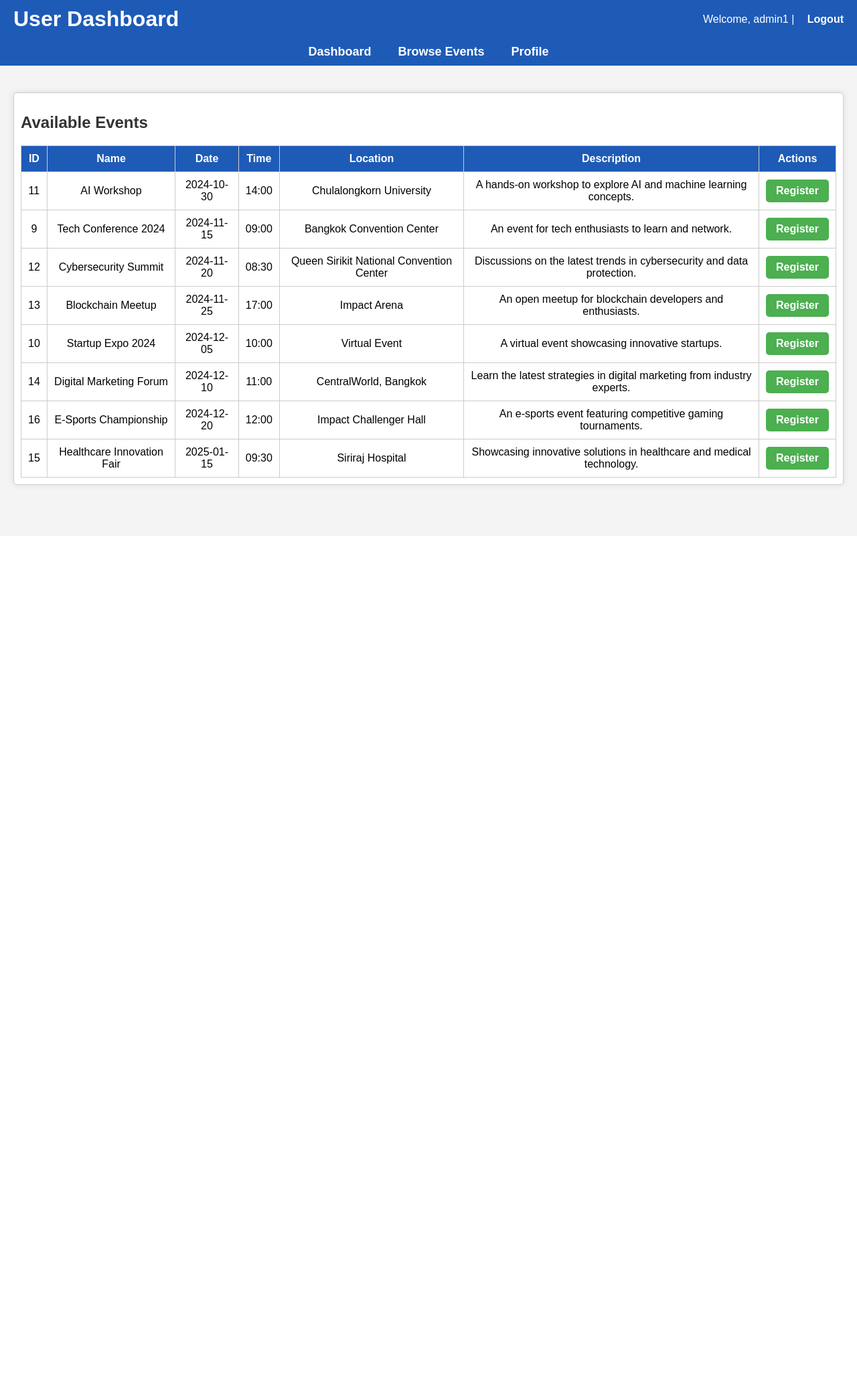
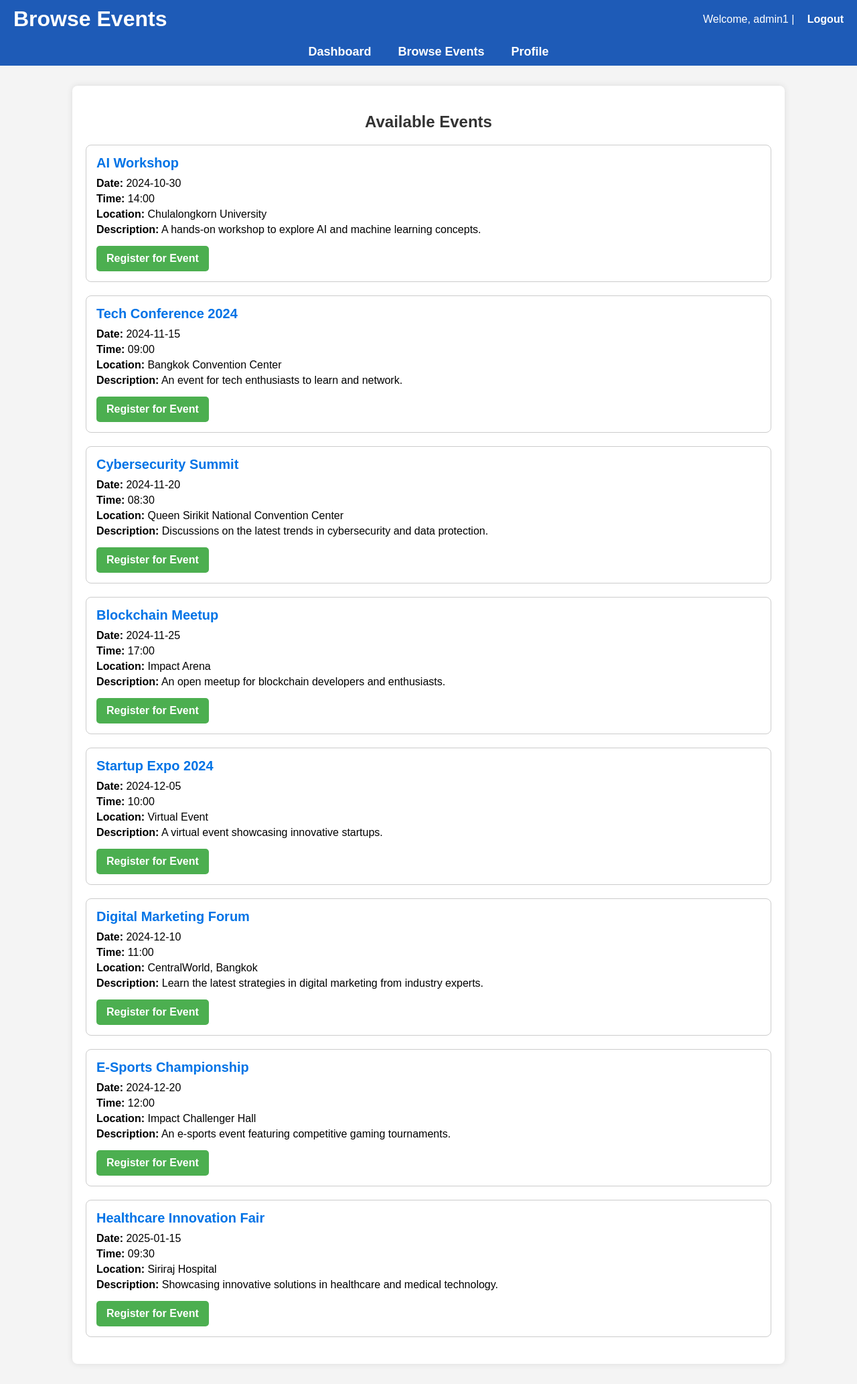
Before and after one commit to Overgodev/EventSynergy, a PHP site: page /user/user.php in a window 1280 px wide. Shown: the whole page at 67% size. Before the commit the page ends 731 px from the top, so only its background shows below. Run offline with PHP 8.4, Linux system fonts and the light colour scheme; a user stored in the database is signed in; data comes from the database, SQL or seed files in the repository; tables that the repository leaves empty hold one stand-in row (values such as "Sample post").

Commit message:
update eevent lay out user side

```diff
--- a/user/user.php
+++ b/user/user.php
@@ -4,17 +4,45 @@ if (!isset($_SESSION['user_id']) || $_SESSION['user_type'] != 'User') {
     header('Location: ../auth/login.php');
     exit;
 }
+
 include '../config/db_connect.php';
 
-// Fetch all events for users
-$events = $conn->query("SELECT * FROM Events ORDER BY event_date ASC, event_time ASC");
+// Get current user ID
+$user_id = $_SESSION['user_id'];
+
+// Fetch events that the user has not registered for
+$query = "
+    SELECT e.event_id, e.event_name, e.event_date, e.event_time, e.location, e.description
+    FROM events e
+    LEFT JOIN attendees a ON e.event_id = a.event_id AND a.user_id = ?
+    WHERE a.user_id IS NULL
+    ORDER BY e.event_date ASC, e.event_time ASC";
+
+$stmt = $conn->prepare($query);
+
+// Check if the prepare statement failed
+if (!$stmt) {
+    die("Error preparing the statement: " . $conn->error);
+}
+
+$stmt->bind_param("i", $user_id);
+$stmt->execute();
+$result = $stmt->get_result();
+
+// Prepare events list
+$events = [];
+if ($result->num_rows > 0) {
+    while ($row = $result->fetch_assoc()) {
+        $events[] = $row;
+    }
+}
 ?>
 <!DOCTYPE html>
 <html lang="en">
 <head>
     <meta charset="UTF-8">
     <meta name="viewport" content="width=device-width, initial-scale=1.0">
-    <title>User Dashboard</title>
+    <title>Browse Events</title>
     <link rel="stylesheet" href="../assets/css/style.css">
     <style>
         /* Header styling */
@@ -25,6 +53,8 @@ $events = $conn->query("SELECT * FROM Events ORDER BY event_date ASC, event_time
             display: flex;
             justify-content: space-between;
             align-items: center;
+            width: 100%;
+            box-sizing: border-box;
         }
         header h1 {
             margin: 0;
@@ -47,6 +77,8 @@ $events = $conn->query("SELECT * FROM Events ORDER BY event_date ASC, event_time
             display: flex;
             justify-content: center;
             padding: 10px 0;
+            width: 100%;
+            box-sizing: border-box;
         }
         nav a {
             color: white; /* White text */
@@ -58,45 +90,44 @@ $events = $conn->query("SELECT * FROM Events ORDER BY event_date ASC, event_time
         nav a:hover {
             text-decoration: underline;
         }
-        /* Container styles */
+        /* Container styling */
         .container {
+            width: 80%;
+            max-width: 1200px;
+            margin: 30px auto;
             padding: 20px;
+            background-color: white;
+            border-radius: 8px;
+            box-shadow: 0 0 10px rgba(0, 0, 0, 0.1);
         }
-        .section {
-            margin: 20px 0;
-            padding: 10px;
+        h2 {
+            text-align: center;
+            margin-bottom: 20px;
+            font-size: 24px;
+        }
+        .event-card {
             border: 1px solid #ccc;
-            border-radius: 5px;
+            padding: 15px;
+            border-radius: 8px;
+            margin-bottom: 20px;
         }
-        table {
-            width: 100%;
-            border-collapse: collapse;
-            margin-top: 10px;
+        .event-card h3 {
+            margin: 0 0 10px;
+            font-size: 20px;
         }
-        th, td {
-            padding: 10px;
-            text-align: center;
-            border: 1px solid #ccc;
-        }
-        th {
-            background-color: #1e5bb7;
-            color: white;
-        }
-        a {
-            color: #1e5bb7;
-            text-decoration: none;
-        }
-        a:hover {
-            text-decoration: underline;
+        .event-card p {
+            margin: 5px 0;
         }
         .register-btn {
-            display: inline-block;
-            padding: 8px 15px;
+            padding: 10px 15px;
             background-color: #4caf50;
             color: white;
+            border: none;
             border-radius: 5px;
-            text-decoration: none;
+            font-size: 16px;
             font-weight: bold;
+            cursor: pointer;
+            margin-top: 10px;
         }
         .register-btn:hover {
             background-color: #45a049;
@@ -107,7 +138,7 @@ $events = $conn->query("SELECT * FROM Events ORDER BY event_date ASC, event_time
 
     <!-- Header -->
     <header>
-        <h1>User Dashboard</h1>
+        <h1>Browse Events</h1>
         <p>Welcome, <?php echo htmlspecialchars($_SESSION['username']); ?> | <a href="../auth/logout.php">Logout</a></p>
     </header>
 
@@ -118,45 +149,28 @@ $events = $conn->query("SELECT * FROM Events ORDER BY event_date ASC, event_time
         <a href="user_profile.php">Profile</a>
     </nav>
 
-    <!-- Events Table -->
+    <!-- Events List -->
     <div class="container">
-        <div class="section">
-            <h2>Available Events</h2>
-            <table>
-                <tr>
-                    <th>ID</th>
-                    <th>Name</th>
-                    <th>Date</th>
-                    <th>Time</th>
-                    <th>Location</th>
-                    <th>Description</th>
-                    <th>Actions</th>
-                </tr>
-                <?php if ($events->num_rows > 0): ?>
-                    <?php while ($event = $events->fetch_assoc()): ?>
-                    <tr>
-                        <td><?php echo $event['event_id']; ?></td>
-                        <td><?php echo htmlspecialchars($event['event_name']); ?></td>
-                        <td><?php echo date('Y-m-d', strtotime($event['event_date'])); ?></td>
-                        <td><?php echo date('H:i', strtotime($event['event_time'])); ?></td>
-                        <td><?php echo htmlspecialchars($event['location']); ?></td>
-                        <td><?php echo htmlspecialchars($event['description']); ?></td>
-                        <td>
-                            <form action="register_event.php" method="POST" style="display:inline;">
-                                <input type="hidden" name="user_id" value="<?php echo $_SESSION['user_id']; ?>">
-                                <input type="hidden" name="event_id" value="<?php echo $event['event_id']; ?>">
-                                <button type="submit" class="register-btn">Register</button>
-                            </form>
-                        </td>
-                    </tr>
-                    <?php endwhile; ?>
-                <?php else: ?>
-                    <tr>
-                        <td colspan="7">No events found.</td>
-                    </tr>
-                <?php endif; ?>
-            </table>
-        </div>
+        <h2>Available Events</h2>
+
+        <?php if (!empty($events)): ?>
+            <?php foreach ($events as $event): ?>
+                <div class="event-card">
+                    <h3><?php echo htmlspecialchars($event['event_name']); ?></h3>
+                    <p><strong>Date:</strong> <?php echo date('Y-m-d', strtotime($event['event_date'])); ?></p>
+                    <p><strong>Time:</strong> <?php echo date('H:i', strtotime($event['event_time'])); ?></p>
+                    <p><strong>Location:</strong> <?php echo htmlspecialchars($event['location']); ?></p>
+                    <p><strong>Description:</strong> <?php echo htmlspecialchars($event['description']); ?></p>
+                    <form action="register_event.php" method="POST">
+                        <input type="hidden" name="user_id" value="<?php echo $user_id; ?>">
+                        <input type="hidden" name="event_id" value="<?php echo $event['event_id']; ?>">
+                        <button type="submit" class="register-btn">Register for Event</button>
+                    </form>
+                </div>
+            <?php endforeach; ?>
+        <?php else: ?>
+            <p>No available events to register.</p>
+        <?php endif; ?>
     </div>
 
 </body>
```
